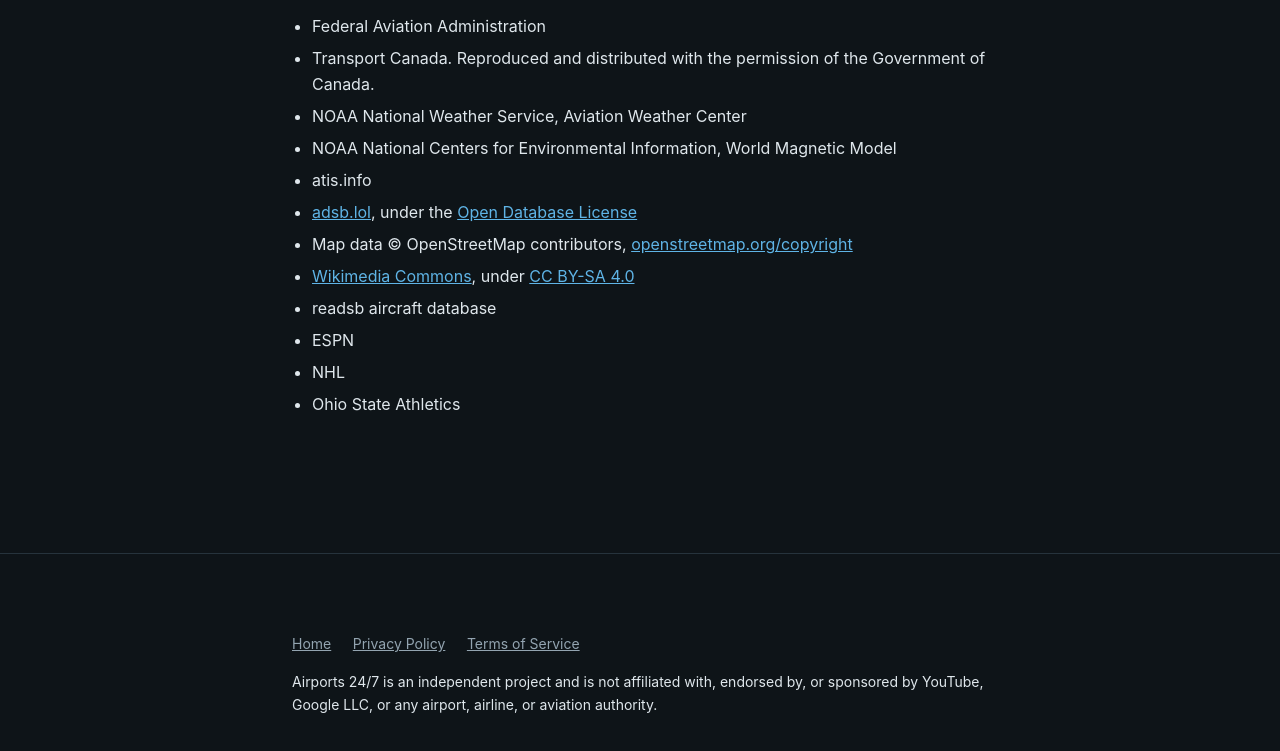
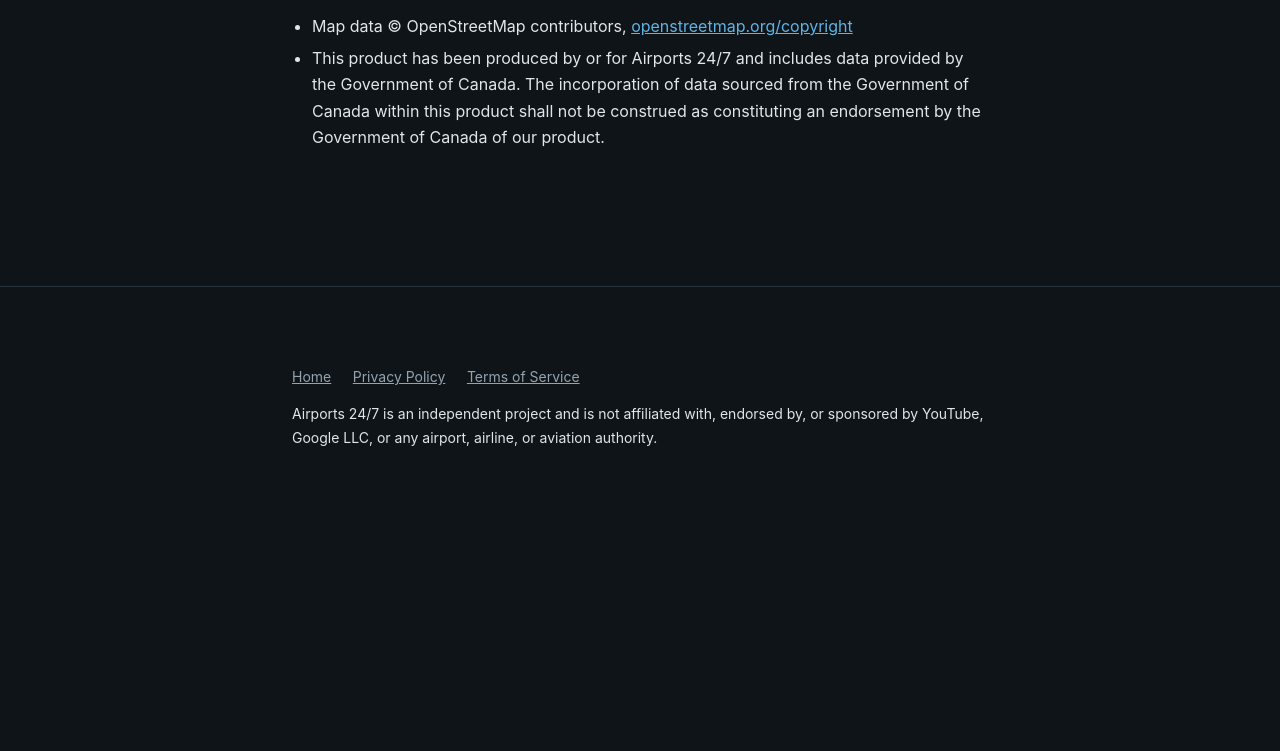
Before and after one commit to airports247/site, a plain HTML site: page _unpublished/credits.html in a window 1280 px wide. Shown: the part 191-942 px from the top of the page. After the commit the page ends 800 px from the top, so only its background shows below. Drawn offline with Linux system fonts and the light colour scheme; files that its build step writes are made by us from their sources.

Commit message:
Credits page: keep only the notices a licence requires
The OpenStreetMap credit and the notice required by the Government of Canada open data licence stay. The other lines are removed.

```diff
--- a/_unpublished/credits.html
+++ b/_unpublished/credits.html
@@ -26,18 +26,8 @@
   <h1>Credits</h1>
 
   <ul>
-    <li>Federal Aviation Administration</li>
-    <li>Transport Canada. Reproduced and distributed with the permission of the Government of Canada.</li>
-    <li>NOAA National Weather Service, Aviation Weather Center</li>
-    <li>NOAA National Centers for Environmental Information, World Magnetic Model</li>
-    <li>atis.info</li>
-    <li><a href="https://adsb.lol" rel="noopener">adsb.lol</a>, under the <a href="https://opendatacommons.org/licenses/odbl/1-0/" rel="noopener">Open Database License</a></li>
     <li>Map data &copy; OpenStreetMap contributors, <a href="https://www.openstreetmap.org/copyright" rel="noopener">openstreetmap.org/copyright</a></li>
-    <li><a href="https://commons.wikimedia.org" rel="noopener">Wikimedia Commons</a>, under <a href="https://creativecommons.org/licenses/by-sa/4.0/" rel="noopener">CC BY-SA 4.0</a></li>
-    <li>readsb aircraft database</li>
-    <li>ESPN</li>
-    <li>NHL</li>
-    <li>Ohio State Athletics</li>
+    <li>This product has been produced by or for Airports 24/7 and includes data provided by the Government of Canada. The incorporation of data sourced from the Government of Canada within this product shall not be construed as constituting an endorsement by the Government of Canada of our product.</li>
   </ul>
 
 </main>
```
